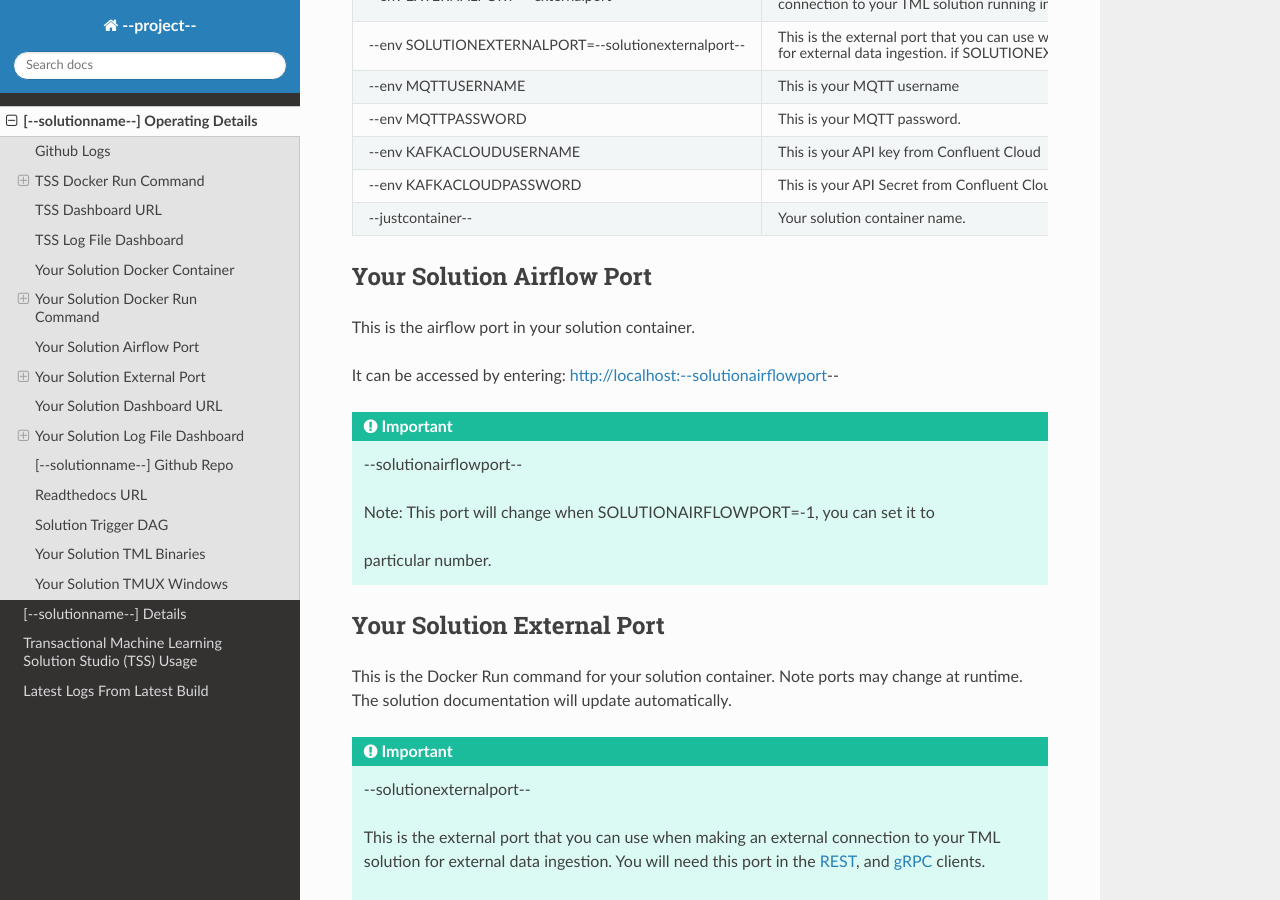
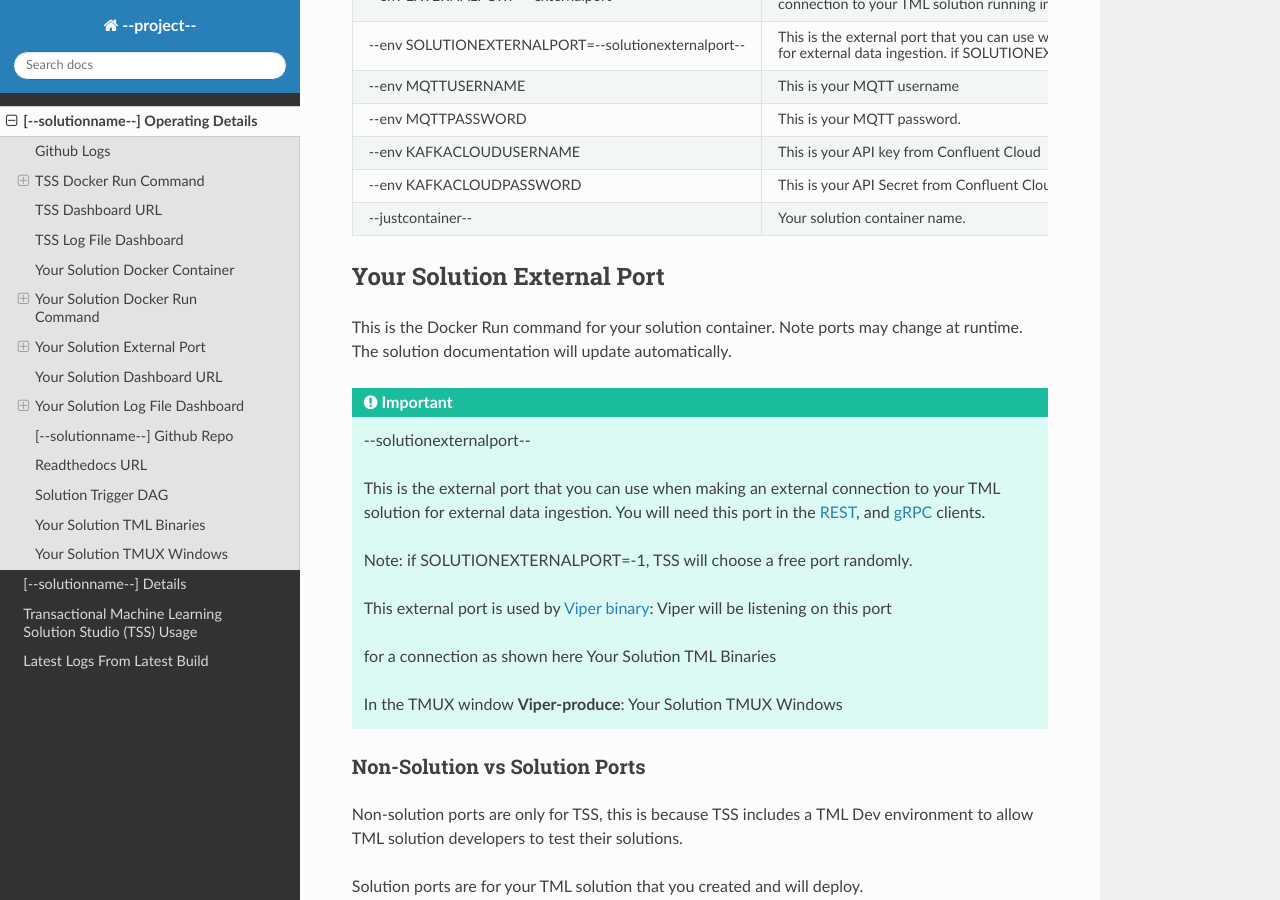
Before and after one commit to vanesalcb06/tssproject2-2b5c, a Sphinx documentation site: the page built from docs/source/operating.rst, in a window 1280 px wide and 900 px high, scrolled down 4650 px. Built offline with Sphinx 7.4.7 and the Read the Docs theme 3.1.0, drawn with Linux system fonts in a browser that asks for light colours.

Commit message:
Update operating.rst

```diff
--- a/docs/source/operating.rst
+++ b/docs/source/operating.rst
@@ -249,20 +249,6 @@ Your Solution Docker Run Command: Parameter Explanation
    * - --justcontainer--
      - Your solution container name.
 
-Your Solution Airflow Port
---------------------------
-
-This is the airflow port in your solution container.
-
-It can be accessed by entering: http://localhost:--solutionairflowport--
-
-.. important::
-   --solutionairflowport--
-
-   Note: This port will change when SOLUTIONAIRFLOWPORT=-1, you can set it to
-
-   particular number.
-
 Your Solution External Port
 -----------------------
 This is the Docker Run command for your solution container.  Note ports may change at runtime. The solution documentation will update automatically.
```
